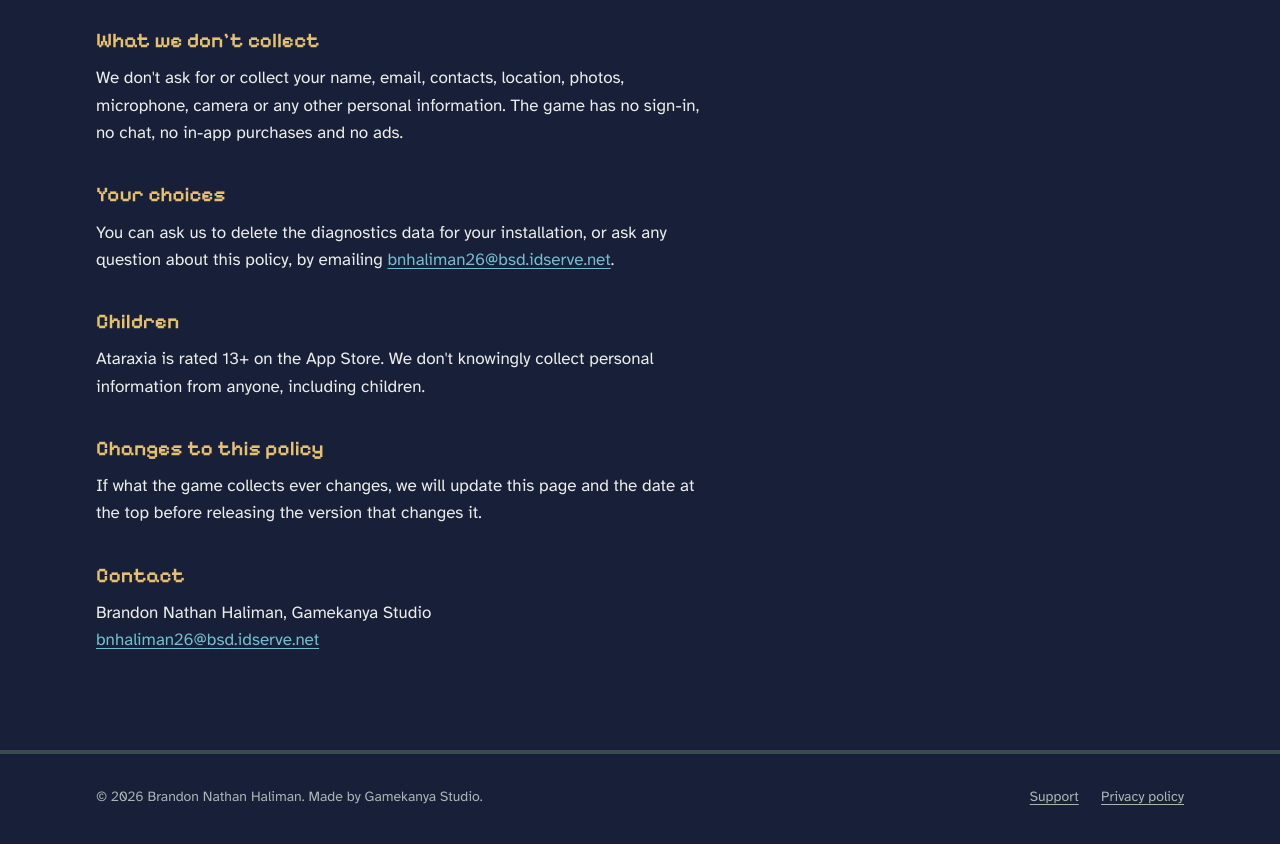
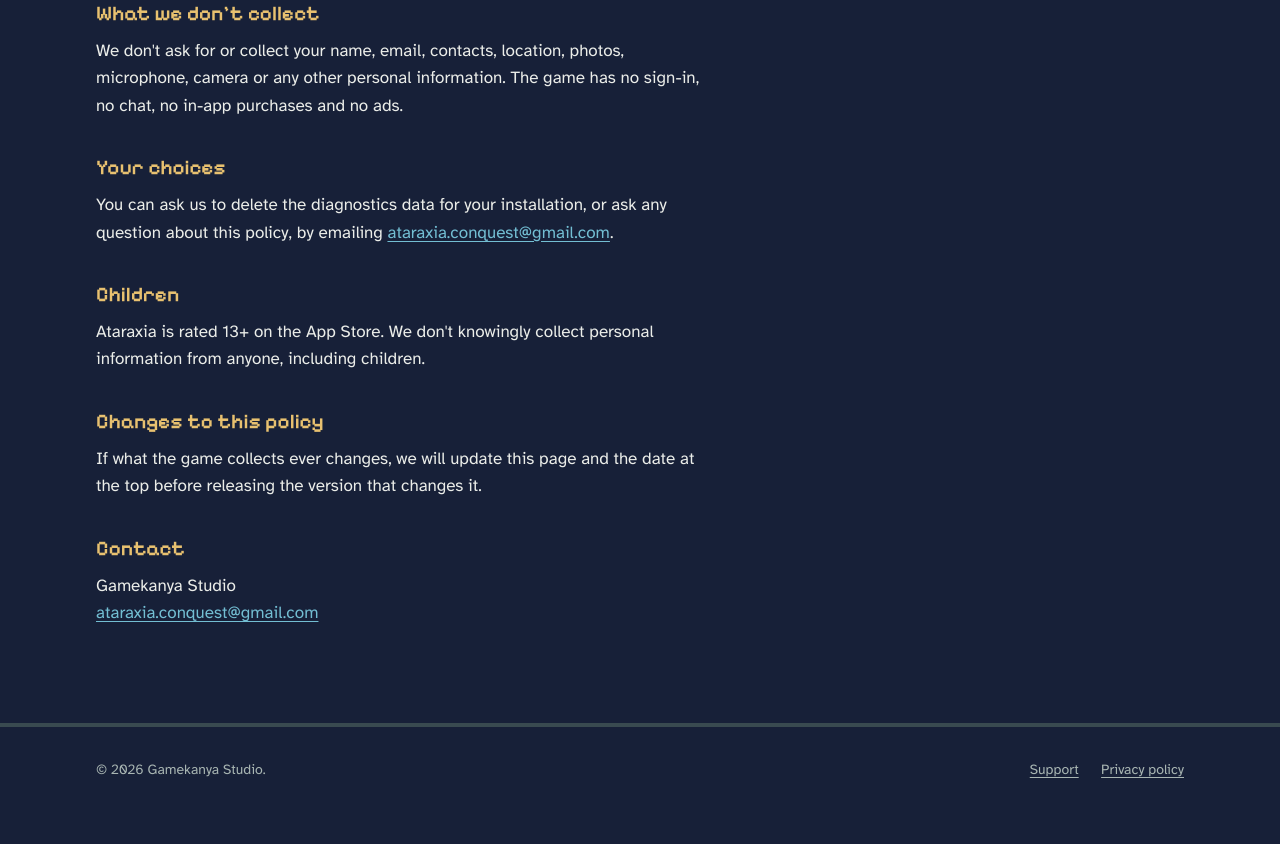
Before and after one commit to Brand750/ataraxia-webpage, a plain HTML site: page privacy.html in a window 1280 px wide. Shown: the part 988-1832 px from the top of the page. Drawn offline with Linux system fonts and the light colour scheme.

Commit message:
Update copyright to Gamekanya Studio and support email

```diff
--- a/privacy.html
+++ b/privacy.html
@@ -27,7 +27,7 @@
     </header>
 
     <div class="prose">
-      <p>Ataraxia is a game for iPhone made by Gamekanya Studio (Brandon Nathan Haliman). This page explains what the game does with your information. In short: there is no account, no advertising and no tracking. The only information that leaves your iPhone is anonymous crash and performance data, so we can find and fix problems.</p>
+      <p>Ataraxia is a game for iPhone made by Gamekanya Studio. This page explains what the game does with your information. In short: there is no account, no advertising and no tracking. The only information that leaves your iPhone is anonymous crash and performance data, so we can find and fix problems.</p>
 
       <h2>What leaves your iPhone</h2>
       <p>The game uses Unity's diagnostics service, run by Unity Technologies, the maker of the engine the game is built with. When the game crashes, stops responding or runs badly, it sends Unity:</p>
@@ -46,7 +46,7 @@
       <p>We don't ask for or collect your name, email, contacts, location, photos, microphone, camera or any other personal information. The game has no sign-in, no chat, no in-app purchases and no ads.</p>
 
       <h2>Your choices</h2>
-      <p>You can ask us to delete the diagnostics data for your installation, or ask any question about this policy, by emailing <a href="mailto:bnhaliman26@bsd.idserve.net">bnhaliman26@bsd.idserve.net</a>.</p>
+      <p>You can ask us to delete the diagnostics data for your installation, or ask any question about this policy, by emailing <a href="mailto:ataraxia.conquest@gmail.com">ataraxia.conquest@gmail.com</a>.</p>
 
       <h2>Children</h2>
       <p>Ataraxia is rated 13+ on the App Store. We don't knowingly collect personal information from anyone, including children.</p>
@@ -55,13 +55,13 @@
       <p>If what the game collects ever changes, we will update this page and the date at the top before releasing the version that changes it.</p>
 
       <h2>Contact</h2>
-      <p>Brandon Nathan Haliman, Gamekanya Studio<br><a href="mailto:bnhaliman26@bsd.idserve.net">bnhaliman26@bsd.idserve.net</a></p>
+      <p>Gamekanya Studio<br><a href="mailto:ataraxia.conquest@gmail.com">ataraxia.conquest@gmail.com</a></p>
     </div>
   </main>
 
   <footer class="foot">
     <div class="wrap">
-      <p>© 2026 Brandon Nathan Haliman. Made by Gamekanya Studio.</p>
+      <p>© 2026 Gamekanya Studio.</p>
       <nav aria-label="Footer">
         <a href="support.html">Support</a>
         <a href="privacy.html">Privacy policy</a>
```
Also changed, not shown: index.html (+1 -1 lines), support.html (+2 -2 lines).
